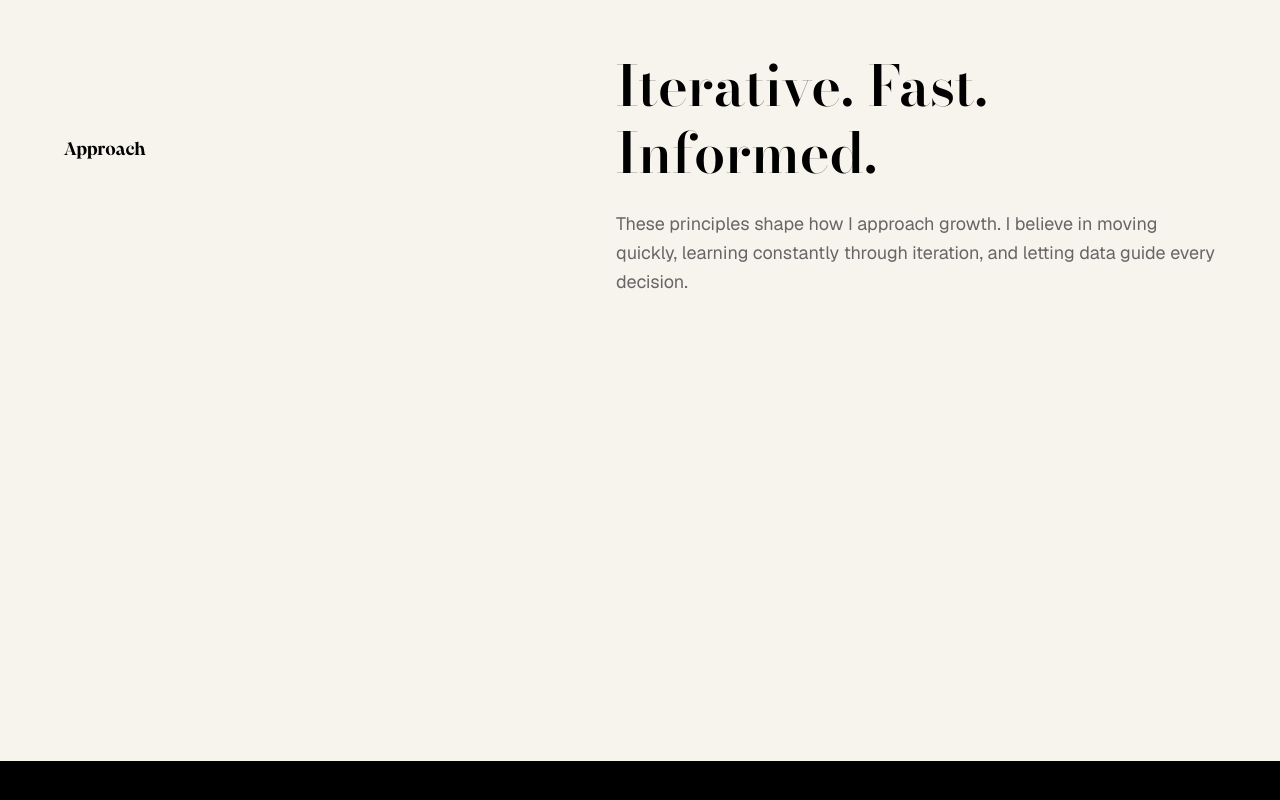
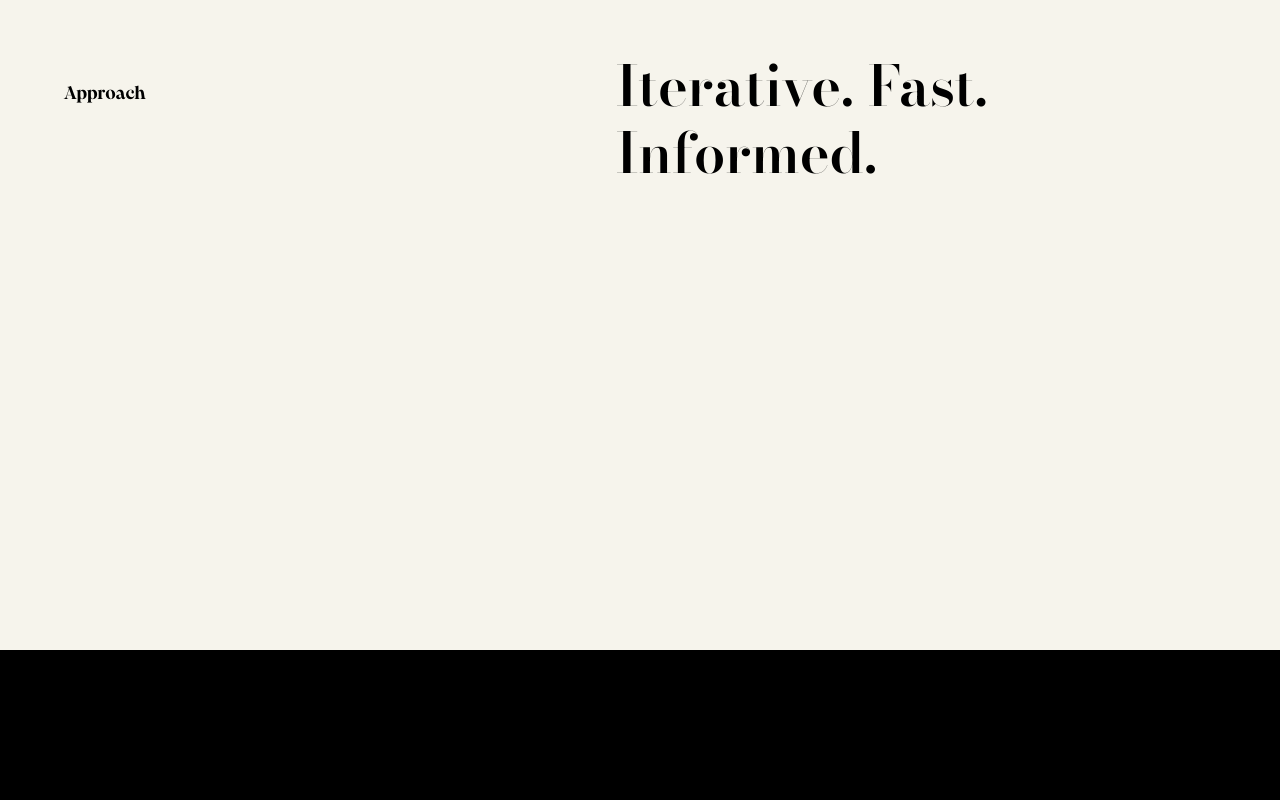
Before and after one commit to nick-barth/nick-barth-portfolio, a Next.js app: page / in a window 1280 px wide. Shown: the part 2632-3432 px from the top of the page. Built offline with nearby package versions, Linux system fonts and the light colour scheme.

Commit message:
Remove description text from approach section

```diff
--- a/components/Approach.tsx
+++ b/components/Approach.tsx
@@ -39,22 +39,11 @@ export default function Approach() {
             fontSize: "56px",
             fontWeight: "600",
             lineHeight: "1.2",
-            marginBottom: "24px",
             color: "#000",
           }}
         >
           Iterative. Fast. Informed.
         </div>
-        <p
-          style={{
-            fontFamily: '"Geist", "Geist Placeholder", sans-serif',
-            fontSize: "18px",
-            lineHeight: "1.6",
-            color: "#666",
-          }}
-        >
-          These principles shape how I approach growth. I believe in moving quickly, learning constantly through iteration, and letting data guide every decision.
-        </p>
       </div>
     </div>
   );
```
